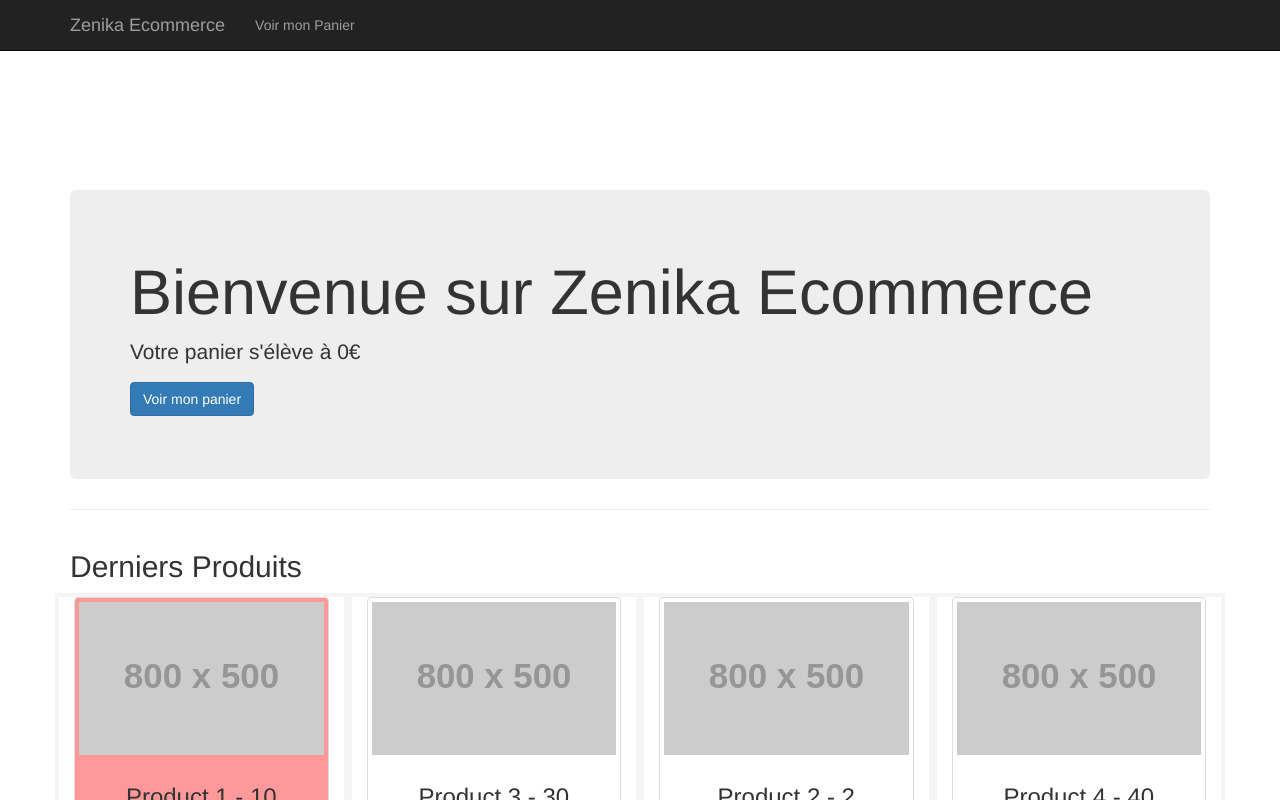
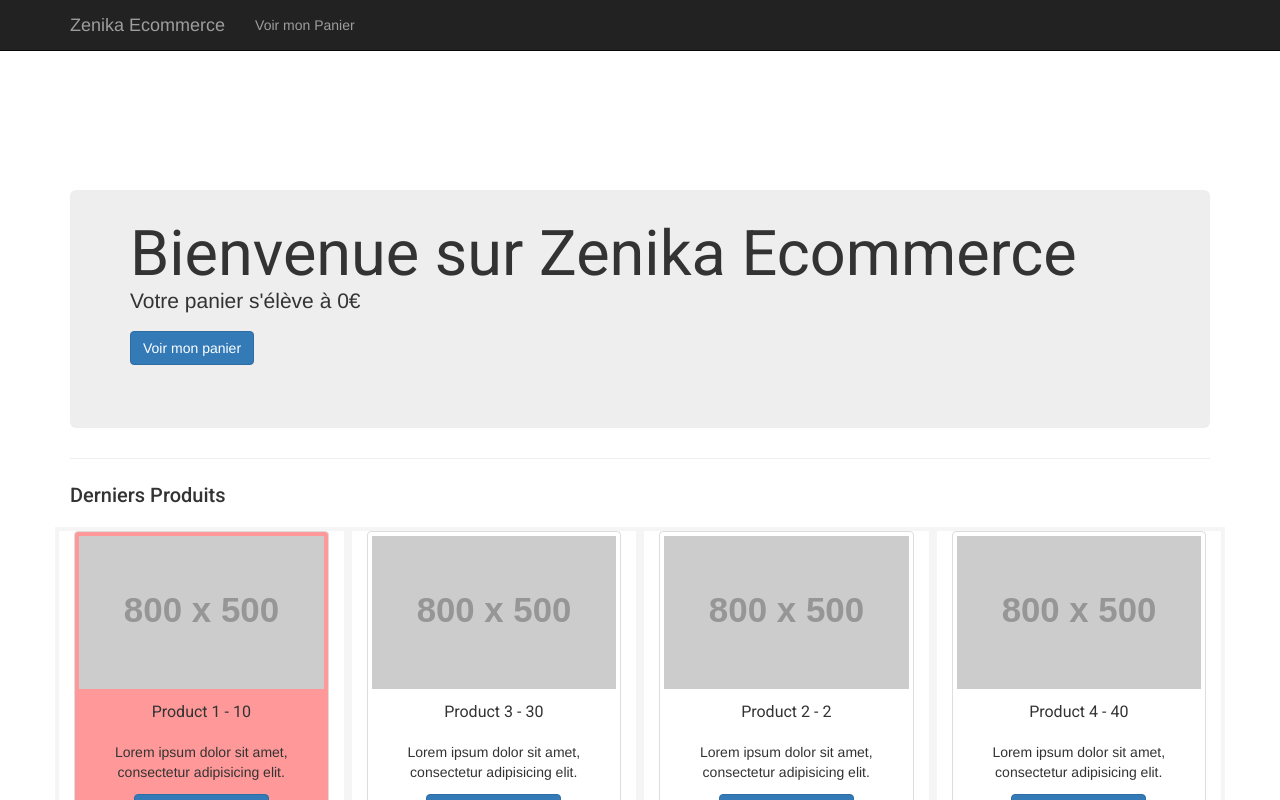
Before and after one commit to LaminePL/Zenika-app, an Angular app: page / in a window 1280 px wide. Shown: the top 800 px of the page. Built offline with nearby package versions, Linux system fonts and the light colour scheme.

Commit message:
add Angular Material to the project

```diff
--- a/angular.json
+++ b/angular.json
@@ -28,6 +28,7 @@
               "src/assets"
             ],
             "styles": [
+              "./node_modules/@angular/material/prebuilt-themes/purple-green.css",
               "src/styles.css"
             ],
             "scripts": []
@@ -91,6 +92,7 @@
               "src/assets"
             ],
             "styles": [
+              "./node_modules/@angular/material/prebuilt-themes/purple-green.css",
               "src/styles.css"
             ],
             "scripts": []
--- a/package.json
+++ b/package.json
@@ -12,10 +12,12 @@
   "private": true,
   "dependencies": {
     "@angular/animations": "~11.0.1",
+    "@angular/cdk": "^11.0.1",
     "@angular/common": "~11.0.1",
     "@angular/compiler": "~11.0.1",
     "@angular/core": "~11.0.1",
     "@angular/forms": "~11.0.1",
+    "@angular/material": "^11.0.1",
     "@angular/platform-browser": "~11.0.1",
     "@angular/platform-browser-dynamic": "~11.0.1",
     "@angular/router": "~11.0.1",
--- a/src/app/app.module.ts
+++ b/src/app/app.module.ts
@@ -6,6 +6,7 @@
 import { MenuComponent } from './menu/menu.component';
 import { ProductComponentComponent } from './product-component/product-component.component';
 import { BorderCardDirective } from './border-card.directive';
+import { BrowserAnimationsModule } from '@angular/platform-browser/animations';
 
 @NgModule({
   declarations: [
@@ -16,7 +17,8 @@
   ],
   imports: [
     BrowserModule,
-    AppRoutingModule
+    AppRoutingModule,
+    BrowserAnimationsModule
   ],
   providers: [],
   bootstrap: [AppComponent]
--- a/src/index.html
+++ b/src/index.html
@@ -25,8 +25,10 @@
   <base href="/">
   <meta name="viewport" content="width=device-width, initial-scale=1">
   <link rel="icon" type="image/x-icon" href="favicon.ico">
+  <link href="https://fonts.googleapis.com/css?family=Roboto:300,400,500&display=swap" rel="stylesheet">
+  <link href="https://fonts.googleapis.com/icon?family=Material+Icons" rel="stylesheet">
 </head>
-<body>
+<body class="mat-typography">
   <app-root></app-root>
 </body>
 </html>
--- a/src/styles.css
+++ b/src/styles.css
@@ -1 +1,4 @@
 /* You can add global styles to this file, and also import other style files */
+
+html, body { height: 100%; }
+body { margin: 0; font-family: Roboto, "Helvetica Neue", sans-serif; }
```
Also changed, not shown: 1 other file (tests, documents, lock files or other folders).
